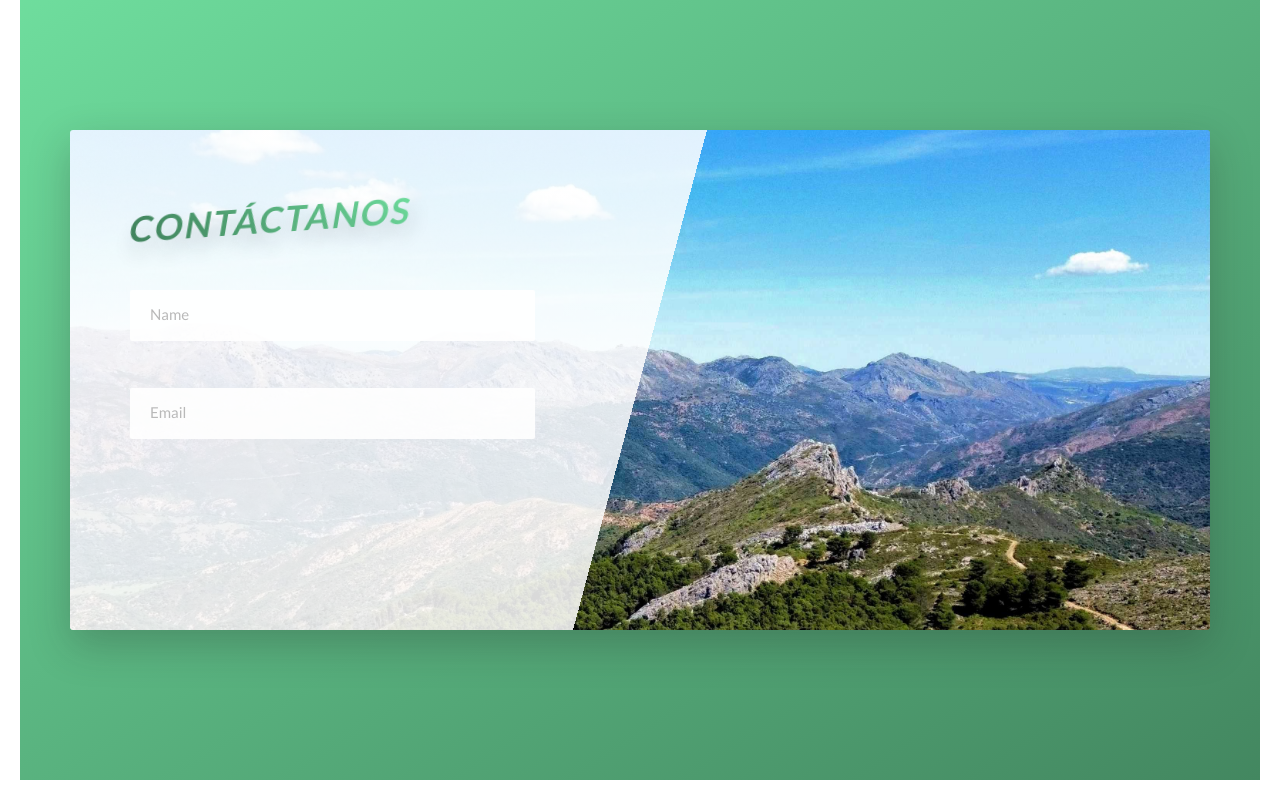
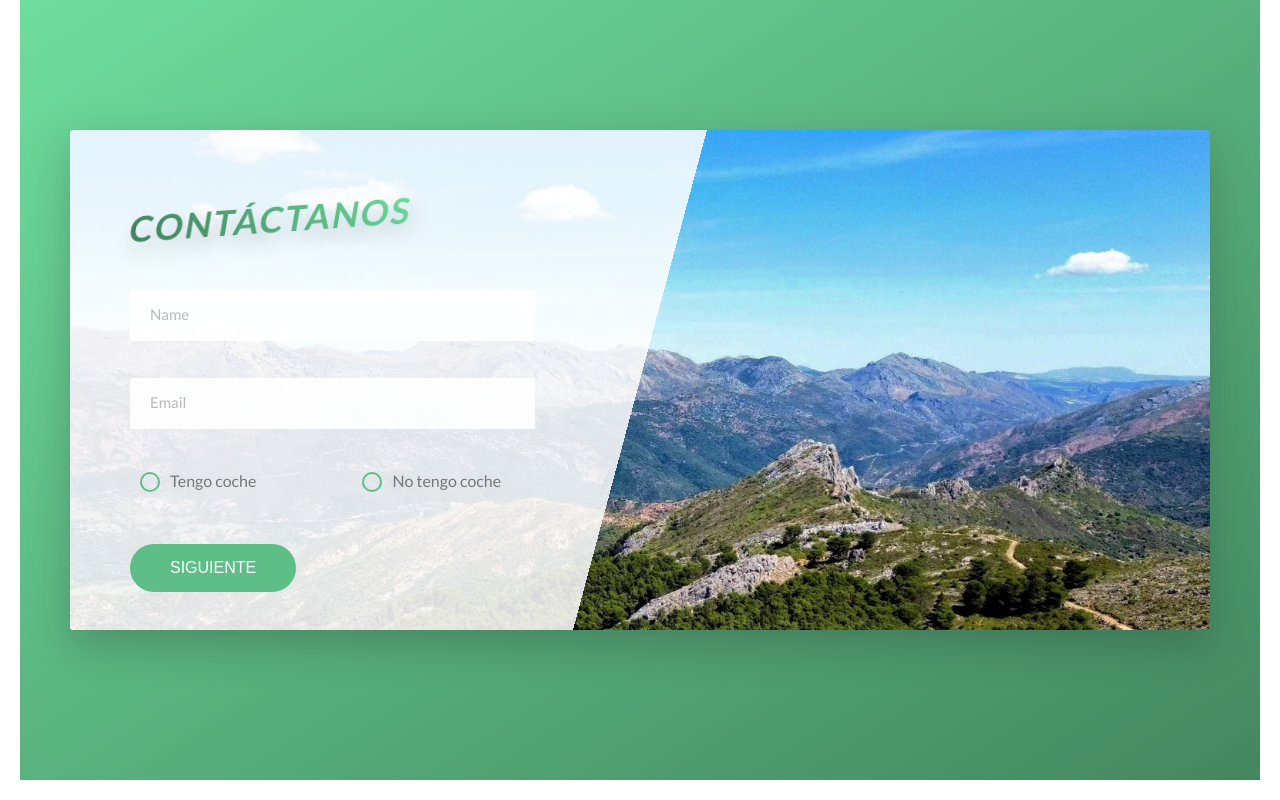
Before and after one commit to iamnachoj/CopaVenturaSite, a website: page index.html in a window 1280 px wide. Shown: the part 4413-5213 px from the top of the page. Drawn offline with Linux system fonts and the light colour scheme.

Commit message:
finish form

```diff
--- a/index.html
+++ b/index.html
@@ -257,6 +257,25 @@
                           <input class="form__input" type="email" id="email" placeholder="Email" required>
                           <label class="form__label" for="email">Email</label>
                       </div>
+                      <div class="form__group">
+                          <div class="form__radio-group">
+                              <input hidden type="radio" class="form__radio-input" id="car" name="transport">
+                              <label for="car" class="form__radio-label">
+                                  <span class="form__radio-button"> </span>
+                                  Tengo coche
+                              </label>
+                          </div>
+
+                          <div class="form__radio-group">
+                              <input hidden type="radio" class="form__radio-input" id="noCar" name="transport">
+                              <label for="noCar" class="form__radio-label">
+                                  <span class="form__radio-button"> </span>
+                                  No tengo coche
+                              </label>
+                          </div>
+                      </div>
+                      <button class="btn btn--green u-margin-top-medium">Siguiente</button>
+
                   </form>
               </div>
             </div>
--- a/sass/components/_button.scss
+++ b/sass/components/_button.scss
@@ -1,5 +1,5 @@
 .btn {
-  &:link, :visited {
+  &, &:link, :visited {
     font-size: $default-font-size;
     text-transform: uppercase;
     text-decoration: none;
@@ -7,6 +7,8 @@
     display: inline-block;
     border-radius: 10rem;
     transition: all .2s;
+    cursor: pointer;
+    border: none;
   }
 
   &:hover {
--- a/sass/components/_form.scss
+++ b/sass/components/_form.scss
@@ -1,6 +1,6 @@
 .form {
   &__group:not(:last-child) {
-    margin-bottom: 2rem;
+    margin-bottom: 1rem;
   }
 
   &__input {
@@ -48,4 +48,48 @@
     display: block;
     transition: all .3s;
   }
+
+  &__radio-group {
+    width: 49%;
+    display: inline-block;
+  }
+
+  &__radio-label {
+    font-size: $default-font-size;
+    cursor: pointer;
+    position: relative;
+    padding-left: 4rem;
+  }
+
+  &__radio-button {
+    height: 2rem;
+    width: 2rem;
+    border: 2px solid $color-primary;
+    border-radius: 50%;
+    display: inline-block;
+    position: absolute;
+    left: 1rem;
+    top: .1rem;
+
+    &::after {
+      content: "";
+      display: block;
+      height: 1rem;
+      width: 1rem;
+      border-radius: 50%;
+      position: absolute;
+      top: 50%;
+      left: 50%;
+      transform: translate(-50%, -50%);
+      background-color: $color-primary;
+      opacity: 0;
+      transition: opacity .1s;
+    }
+  }
+
+  &__radio-input:checked ~ &__radio-label &__radio-button::after {
+    opacity: 1;
+  }
+
+
 }
```
Also changed, not shown: css/style.css.
